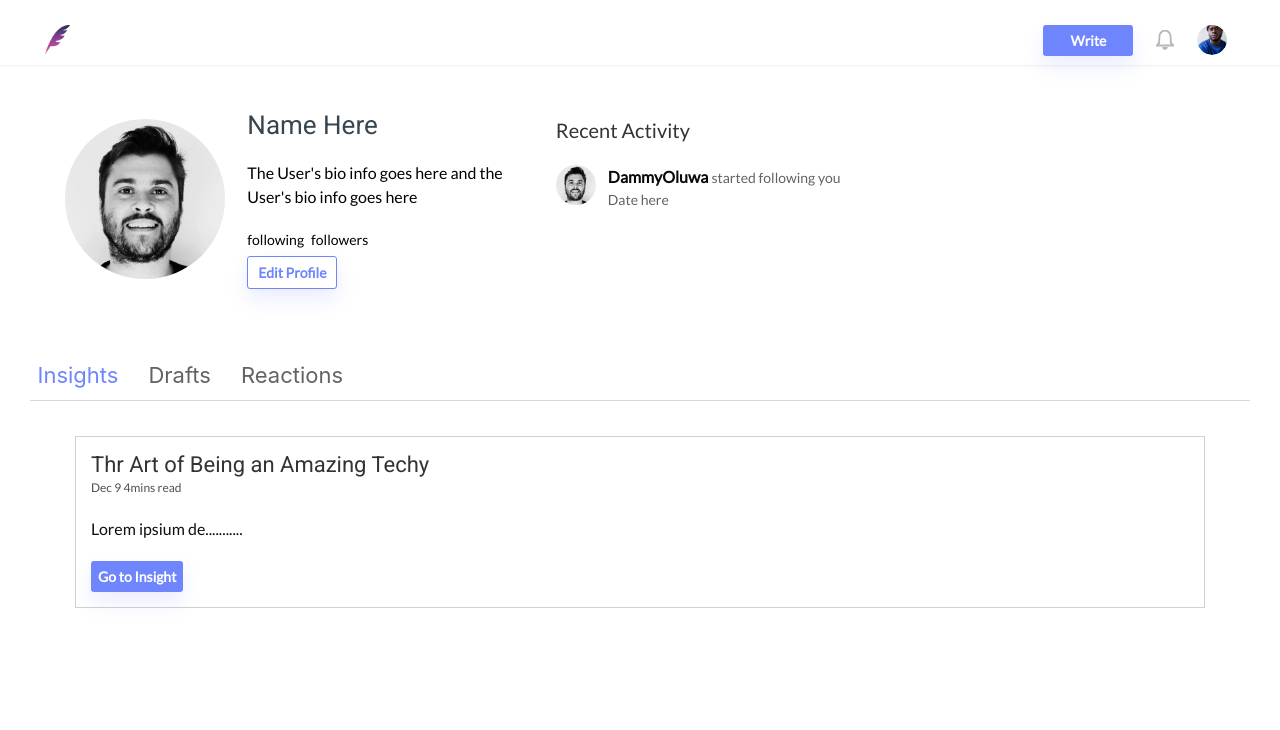
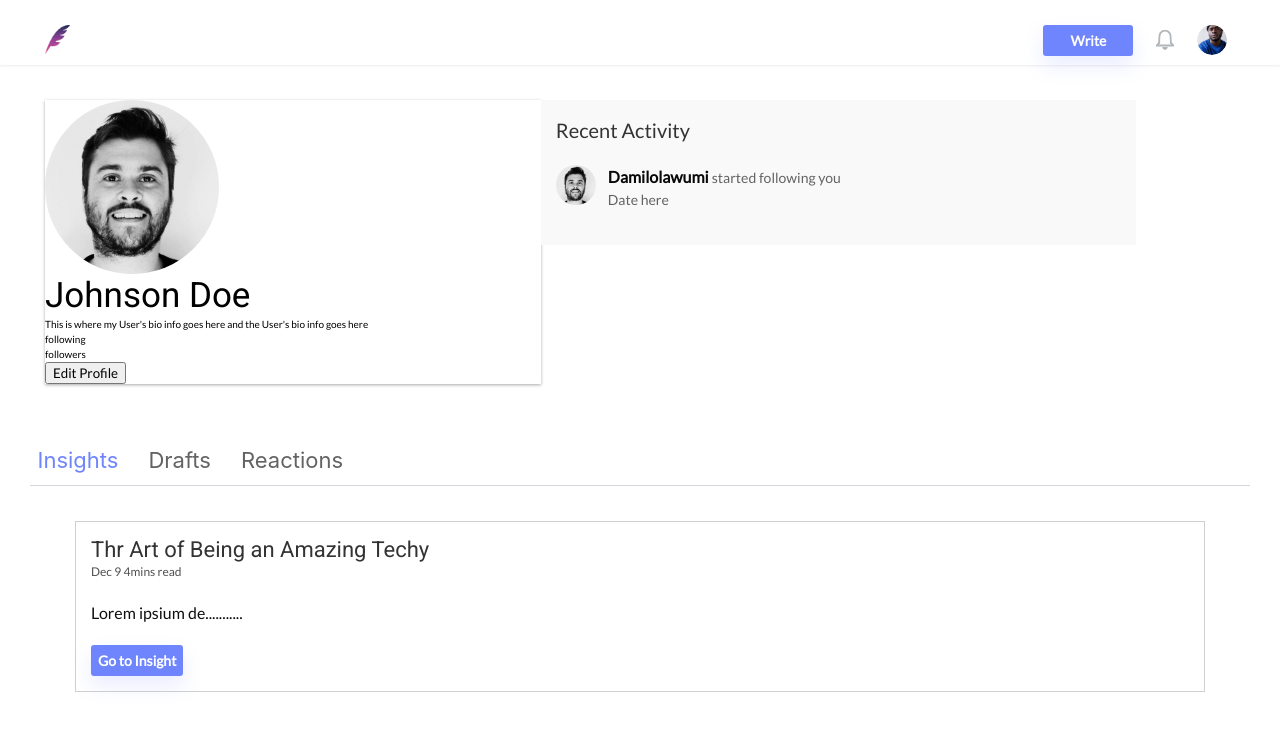
Before and after one commit to LABS-EU3/react_blog_frontend, a React (Create React App) app: page /profile in a window 1280 px wide. Shown: the top 730 px of the page. Built offline with nearby package versions, Linux system fonts and the light colour scheme; sample sign-in values are in the browser's storage.

Commit message:
commented out unused code

```diff
--- a/src/components/Buttons/SecondaryButton.js
+++ b/src/components/Buttons/SecondaryButton.js
@@ -1,42 +1,42 @@
-import React from "react";
-import styled from "styled-components";
+// import React from "react";
+// import styled from "styled-components";
 
-export default function SecondaryButton (props) {
-  const clickHandler = (e) => {
-    if (props.handleClick) {
-      e.preventDefault();
-      props.handleClick();
-    }
-  }
+// export default function SecondaryButton (props) {
+//   const clickHandler = (e) => {
+//     if (props.handleClick) {
+//       e.preventDefault();
+//       props.handleClick();
+//     }
+//   }
 
-  return (
-    <>
-      <StyledSecondaryButton type="button" className={props.className} onClick={clickHandler} disabled={props.disabled}>{props.label}</StyledSecondaryButton>
-    </>
-  );
-}
+//   return (
+//     <>
+//       <StyledSecondaryButton type="button" className={props.className} onClick={clickHandler} disabled={props.disabled}>{props.label}</StyledSecondaryButton>
+//     </>
+//   );
+// }
 
-const StyledSecondaryButton = styled.button`
-  width: 90px;
-  background: #fff;
-  box-shadow: 0px 10px 20px rgba(111, 133, 253, 0.15);
-  border-radius: 3px;
-  padding: 0.7rem;
-  color: #6f85fd;
-  font-weight: 600;
-  font-size: 14px;
-  border: 1px solid #6f85fd;
-  cursor: pointer;
+// const StyledSecondaryButton = styled.button`
+//   width: 90px;
+//   background: #fff;
+//   box-shadow: 0px 10px 20px rgba(111, 133, 253, 0.15);
+//   border-radius: 3px;
+//   padding: 0.7rem;
+//   color: #6f85fd;
+//   font-weight: 600;
+//   font-size: 14px;
+//   border: 1px solid #6f85fd;
+//   cursor: pointer;
 
-  &:focus {
-    background: #5567cb;
-  }
-  &:hover {
-    background: #5567cb;
-  }
+//   &:focus {
+//     background: #5567cb;
+//   }
+//   &:hover {
+//     background: #5567cb;
+//   }
 
-  &:disabled, button[disabled] {
-    background: #F0F3F5;
-    color: #FFFFFF;
-  }
-`;
+//   &:disabled, button[disabled] {
+//     background: #F0F3F5;
+//     color: #FFFFFF;
+//   }
+// `;
--- a/src/components/styles/profile/recentActivities.styles.js
+++ b/src/components/styles/profile/recentActivities.styles.js
@@ -8,6 +8,7 @@ export const StyledRecentActivity = styled.div`
         height: auto;
         border: none;
         padding: 1.5rem;
+        background-color:#F9F9F9;
     }
 
     .card .title {
--- a/src/pages/profile/first_section/RecentActivity.js
+++ b/src/pages/profile/first_section/RecentActivity.js
@@ -14,7 +14,7 @@ export default function RecentActivity() {
                         <img alt="avatar" src={TinyAvatar}/>
                     </div>
                     <div className="activity-wrapper">
-                        <p><strong>DammyOluwa</strong> <span>started following you</span></p>
+                        <p><strong>Damilolawumi</strong> <span>started following you</span></p>
                         <p>Date here</p>
                     </div>
                 </div>
--- a/src/pages/profile/first_section/UserBio.js
+++ b/src/pages/profile/first_section/UserBio.js
@@ -1,24 +1,43 @@
 import React from 'react';
-import avatar from '../../../assets/random-avatar.jpeg'
-import SecondaryButton from '../../../components/Buttons/SecondaryButton';
-import { StyledUserBio } from '../../../components/styles/profile/StyledUserBio';
+import avatar from '../../../assets/random-avatar.jpeg';
+import styled from 'styled-components';
+
+const Div = styled.div`
+width:35%;
+`;
+
+const Section = styled.section`
+ box-shadow: 0px 1px 3px 0px #aaa;
+ display: block;
+ max-width: 100%;
+    margin: 0 auto;
+`;
+
+const Img = styled.img`
+width: 100%;
+height: 100%;
+border-radius: 50%;
+`;
+
 export default function UserBio() {
     return (
-        <StyledUserBio>
-            <div className="avatar-div">
-                <img src={avatar} alt="The user avatar goes here"/>
-            </div>
+        <Section>
+            <Div className="avatar-div">
+                <Img src={avatar} alt="The user avatar goes here" />
+            </Div>
             <div className="other-info">
-                <h6>Name Here</h6>
+                <h6>Johnson Doe</h6>
                 <div className="bio-info">
-                    <p>The User's bio info goes here and the User's bio info goes here</p>
+                    <p>This is where my User's bio info goes here and the User's bio info goes here</p>
                 </div>
                 <div className="follow-info">
-                    <p>following</p>
-                    <p>followers</p>
+                    <span>
+                        <p>following</p>
+                        <p>followers</p>
+                    </span>
                 </div>
-                <SecondaryButton label="Edit Profile" />
+                <button> Edit Profile </button>
             </div>
-        </StyledUserBio>
+        </Section>
     )
 }
```
